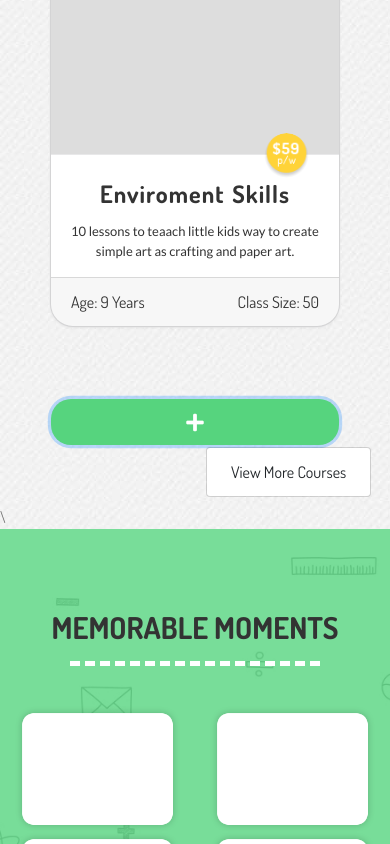
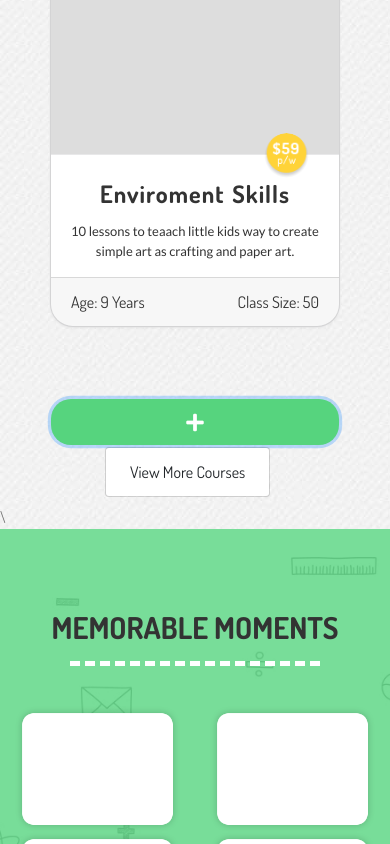
Before and after one commit to EmamulHassan/bootstrap_education, a plain HTML site: page index.html in a window 390 px wide. Both pictures are taken after a click on the button 195 px from the left and 3949 px from the top of the page. Shown: the part 3527-4371 px from the top of the page. Drawn offline with nearby package versions, Linux system fonts and the light colour scheme; a script that the page names is missing; a web font is replaced by a local one.

Commit message:
Update media.css

```diff
--- a/css/media.css
+++ b/css/media.css
@@ -88,6 +88,9 @@ padding-bottom: 0px;
 .custom_btn{
 	width: 80%;
     margin: 20px auto;
+}
+.left_43 {
+left: 15% !important;
 }
 .profile {
 width: 45px;
```
